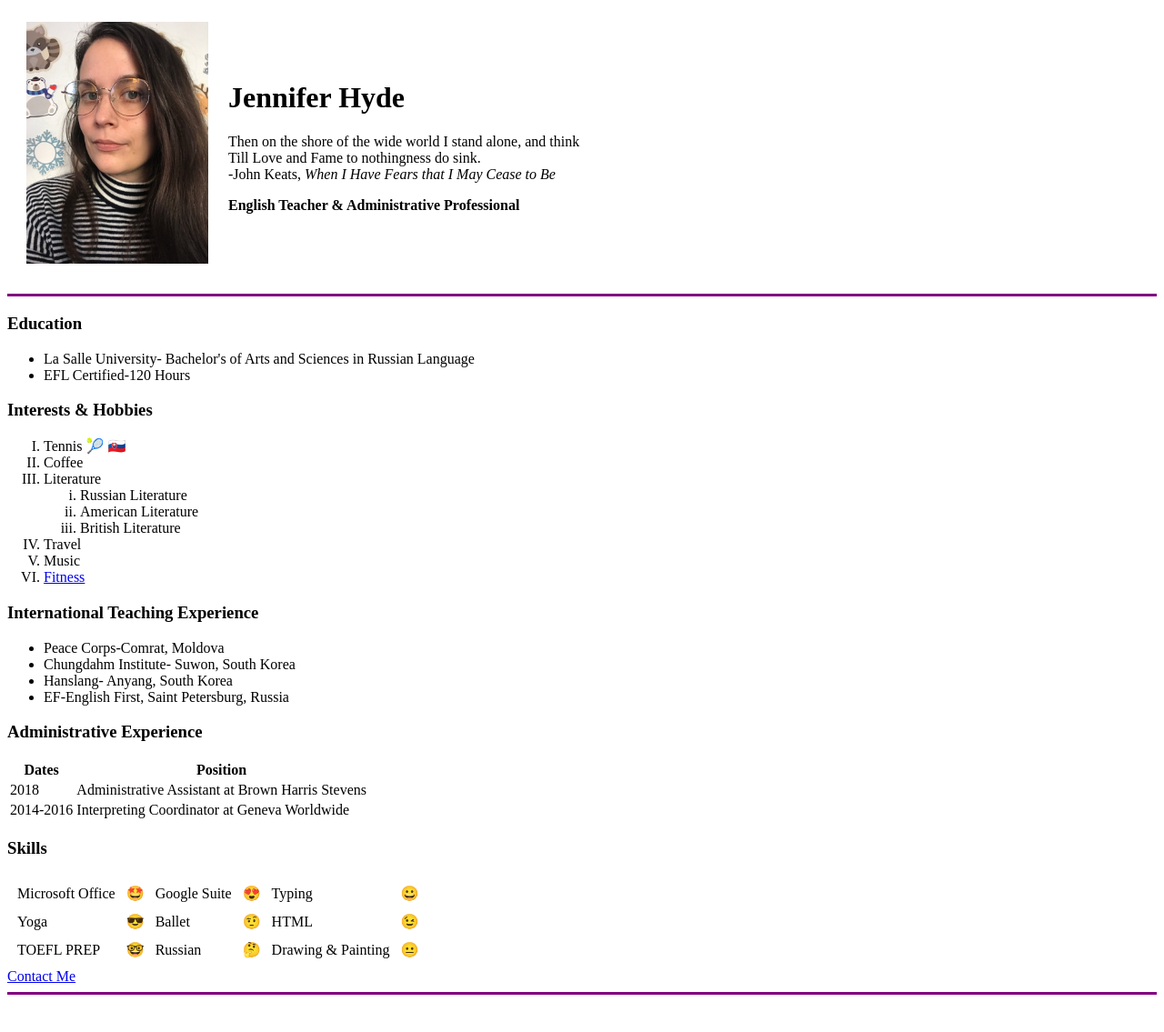
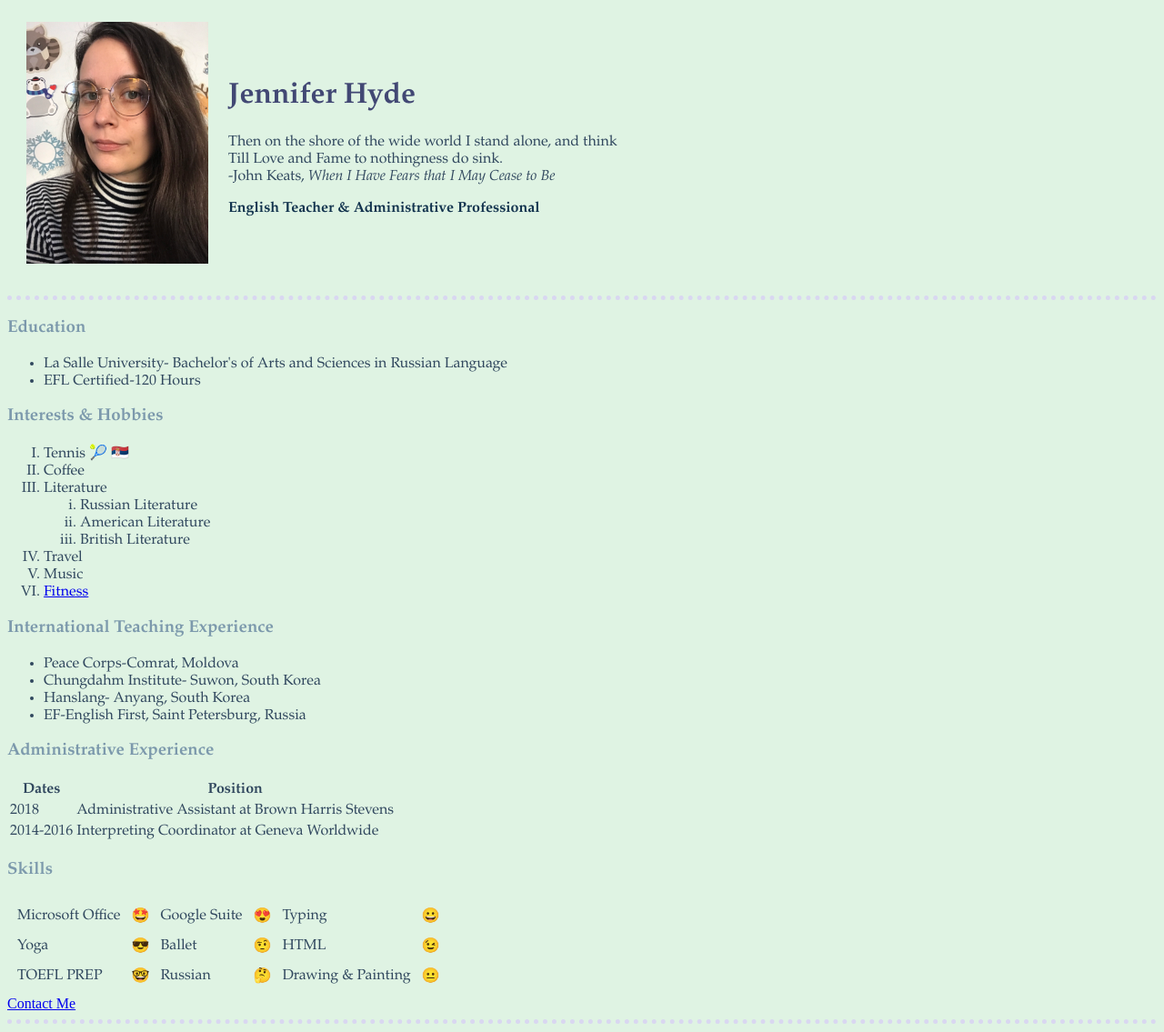
Before and after one commit to JenHBunny/CV, a plain HTML site: page index.html in a window 1280 px wide. Shown: the part 5-1140 px from the top of the page at 91% size. Before the commit the page ends 1107 px from the top, so only its background shows below. Drawn offline with Linux system fonts and the light colour scheme.

Commit message:
Update index.html
Adding CSS

```diff
--- a/index.html
+++ b/index.html
@@ -8,7 +8,7 @@
   <meta name="author" content="Jennifer Hyde" />
   <meta name="viewport" content="width=device-width,initial-scale-1.0" />
   <title> 💜 Jennifer's Personal Site</title>
-  <body style=background-color: #DFF3E3;>
+  <link rel="stylesheet" href="CSS/styles.css" />
 </head>
 
 <body>
@@ -24,7 +24,7 @@
   -John Keats, <em>When I Have Fears that I May Cease to Be</em>
   <p><strong>English Teacher & Administrative Professional</strong></p></td></tr>
 </table>
-  <hr size="3" noshade color="purple" />
+  <hr size="3"/>
   <h3>Education</h3>
   <ul>
     <li>La Salle University- Bachelor's of Arts and Sciences
@@ -33,7 +33,7 @@
   </ul>
   <h3>Interests & Hobbies</h3>
   <ol type="I">
-    <li>Tennis 🎾 🇸🇰</li>
+    <li>Tennis 🎾 🇷🇸</li>
     <li> Coffee </li>
     <li>Literature</li>
     <ol type="i">
@@ -156,7 +156,7 @@
     </tr>
   </table>
   <a href="Contact.html">Contact Me</a>
-  <hr size="3" noshade color="purple" />
+  <hr size="3" />
 </body>
 
 </html>
```
